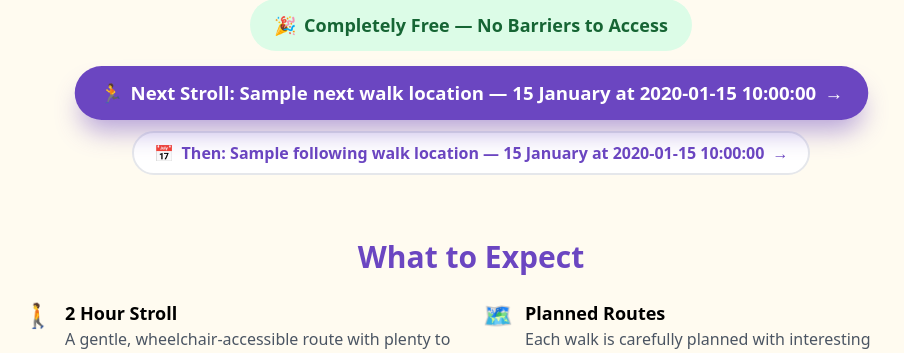
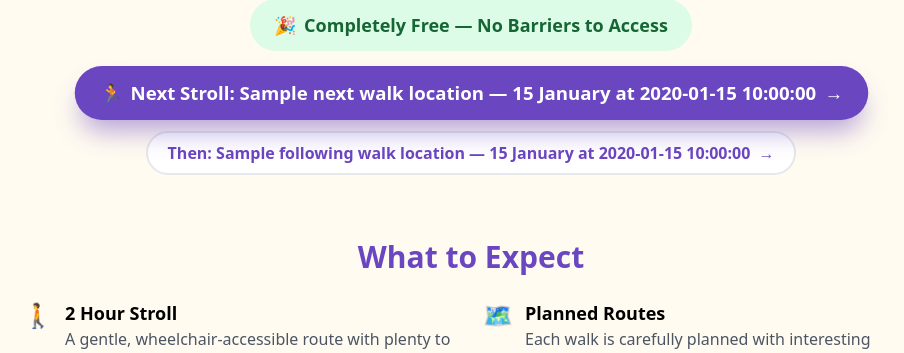
Before and after one commit to marcjtheodore1-sketch/swn, a Flask app: template templates/landing.html in a window 1280 px wide. Shown: the part 558-911 px from the top of the page, without its empty margins (169-1073 px from the left). Run offline with Flask 3, Linux system fonts and the light colour scheme; the template is opened without the code that fills it: most values are stand-ins (such as "Sample title", 1, 10 or a date in 2020); some libraries are stand-ins or nearby versions.

Commit message:
Fix "Then" badge hover readability and remove misleading calendar icon
- Hover now uses real Tailwind utilities (bg-purple-700) so the
  background actually darkens; previously only the text turned white,
  leaving white-on-white unreadable text
- Remove the calendar emoji whose literal "17" contradicted the real
  walk date and could confuse literal readers

Co-Authored-By: Claude Opus 4.8 <noreply@anthropic.com>

```diff
--- a/templates/landing.html
+++ b/templates/landing.html
@@ -83,8 +83,7 @@
         {% if following_walk and following_walk_location %}
         <div class="mt-3">
             <a href="{{ url_for('location', location_id=following_walk.location_id, event=following_walk.id) }}"
-               class="inline-flex items-center px-5 py-2 bg-white text-swn-purple border-2 border-swn-purple rounded-full font-semibold text-base hover:bg-swn-purple hover:text-white transition-all">
-                <span class="mr-2">📅</span>
+               class="inline-flex items-center px-5 py-2 bg-white text-swn-purple border-2 border-swn-purple rounded-full font-semibold text-base hover:bg-purple-700 hover:text-white hover:border-purple-700 transition-all">
                 Then: {{ following_walk_location.name }} — {{ following_walk.walk_date.strftime('%-d %B') }} at {{ following_walk.start_time }}
                 <span class="ml-2">→</span>
             </a>
```
